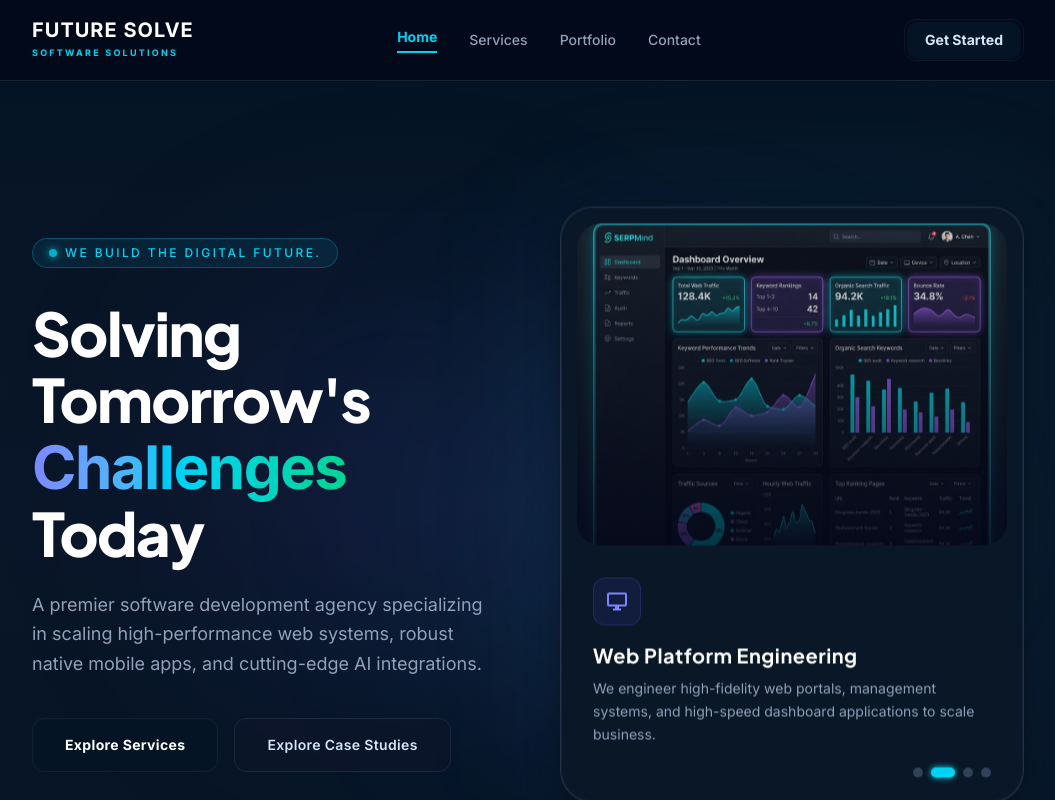
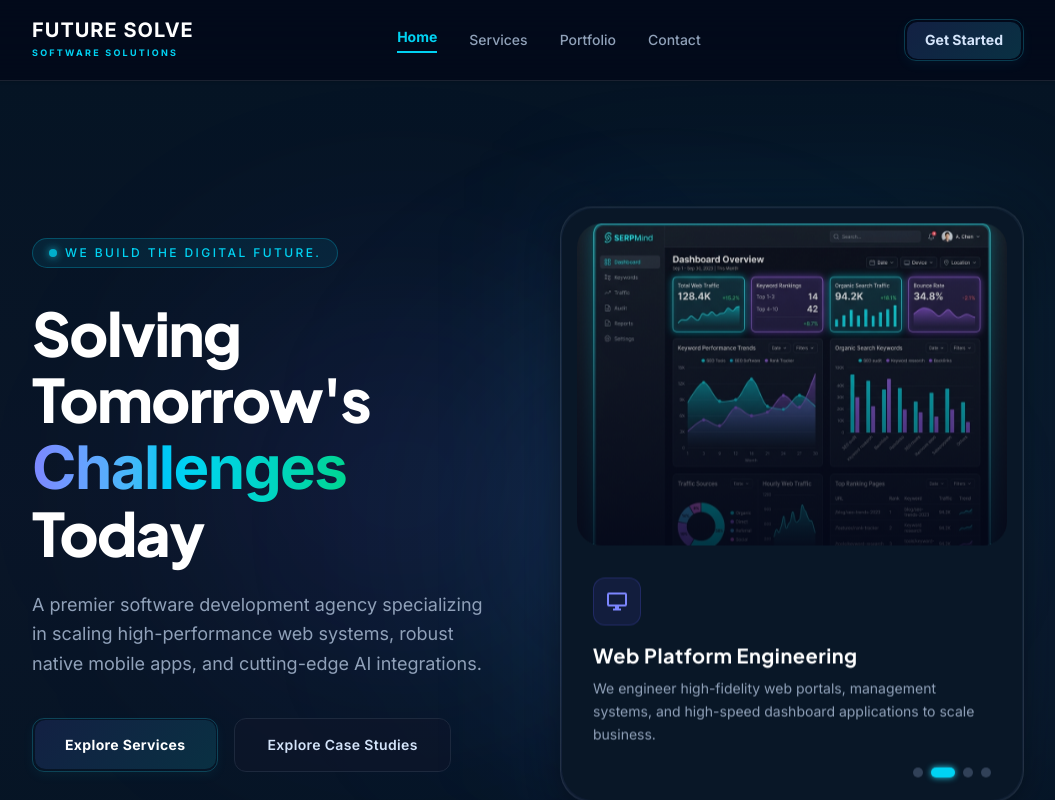
Before and after one commit to futuresolvetech-ux/Future_Solve, a React (Vite) app: page / in a window 1280 px wide. Shown: the top 800 px of the page, without its empty margins (112-1167 px from the left). Built offline with nearby package versions, Linux system fonts and the light colour scheme.

Commit message:
style: give cyber-glow buttons distinctive static cyan borders and background gradient glow backing

```diff
--- a/src/index.css
+++ b/src/index.css
@@ -85,7 +85,7 @@ p, a, span, button, label {
   background: #0f2238; /* Slightly lighter solid color on hover */
 }
 
-/* Premium Cyber Button with Rotating Glowing Border */
+/* Premium Cyber Button with Rotating Glowing Border & Distinctive Neon Color Sheen */
 .btn-cyber-glow {
   position: relative;
   overflow: hidden;
@@ -96,8 +96,9 @@ p, a, span, button, label {
   align-items: center;
   justify-content: center;
   cursor: pointer;
-  border: 1px solid rgba(255, 255, 255, 0.05); /* subtle static border */
+  border: 1px solid rgba(34, 211, 238, 0.25); /* Eye-catching static cyan border */
   text-decoration: none;
+  box-shadow: 0 4px 12px rgba(34, 211, 238, 0.05); /* subtle static shadow */
 }
 
 /* The rotating conic gradient glow line */
@@ -116,23 +117,24 @@ p, a, span, button, label {
   pointer-events: none;
 }
 
-/* The inner mask background - matches body dark theme */
+/* The inner mask background - Distinctive cyan-indigo gradient glass sheen */
 .btn-cyber-glow::after {
   content: '';
   position: absolute;
   inset: 1.5px; /* Creates a 1.5px glowing border width */
-  background: #051424;
+  background: linear-gradient(135deg, rgba(99, 102, 241, 0.15) 0%, rgba(34, 211, 238, 0.15) 100%), #051424;
   border-radius: calc(0.75rem - 1.5px);
   z-index: -1;
-  transition: background 0.3s ease;
+  transition: all 0.3s ease;
   pointer-events: none;
 }
 
 /* Hover / Active states */
 .btn-cyber-glow:hover {
   border-color: transparent;
-  box-shadow: 0 0 20px rgba(34, 211, 238, 0.25);
-  transform: translateY(-1.5px);
+  box-shadow: 0 0 25px rgba(34, 211, 238, 0.35); /* More vibrant glow on hover */
+  transform: translateY(-2px);
+  color: #ffffff !important;
 }
 
 .btn-cyber-glow:hover::before {
@@ -141,7 +143,7 @@ p, a, span, button, label {
 }
 
 .btn-cyber-glow:hover::after {
-  background: #0a1b2d; /* slightly lighter on hover */
+  background: linear-gradient(135deg, rgba(99, 102, 241, 0.25) 0%, rgba(34, 211, 238, 0.25) 100%), #0a1b2d;
 }
 
 .btn-cyber-glow:active {
```
